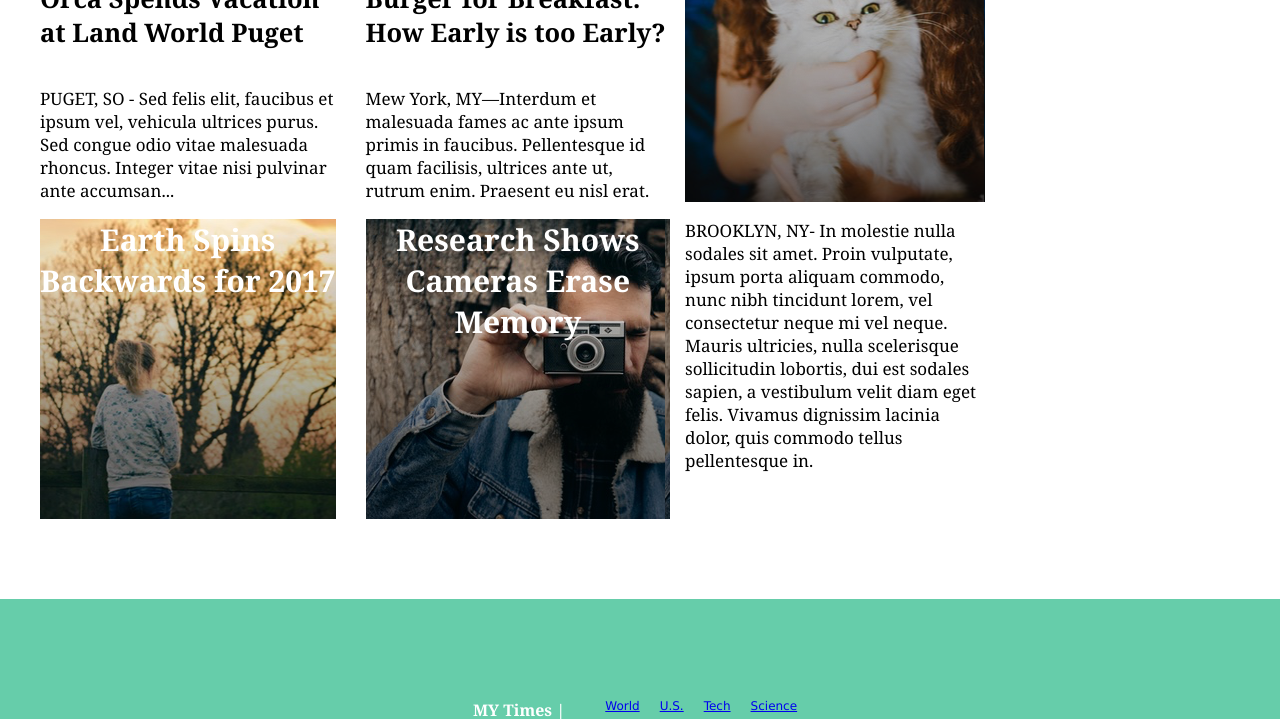
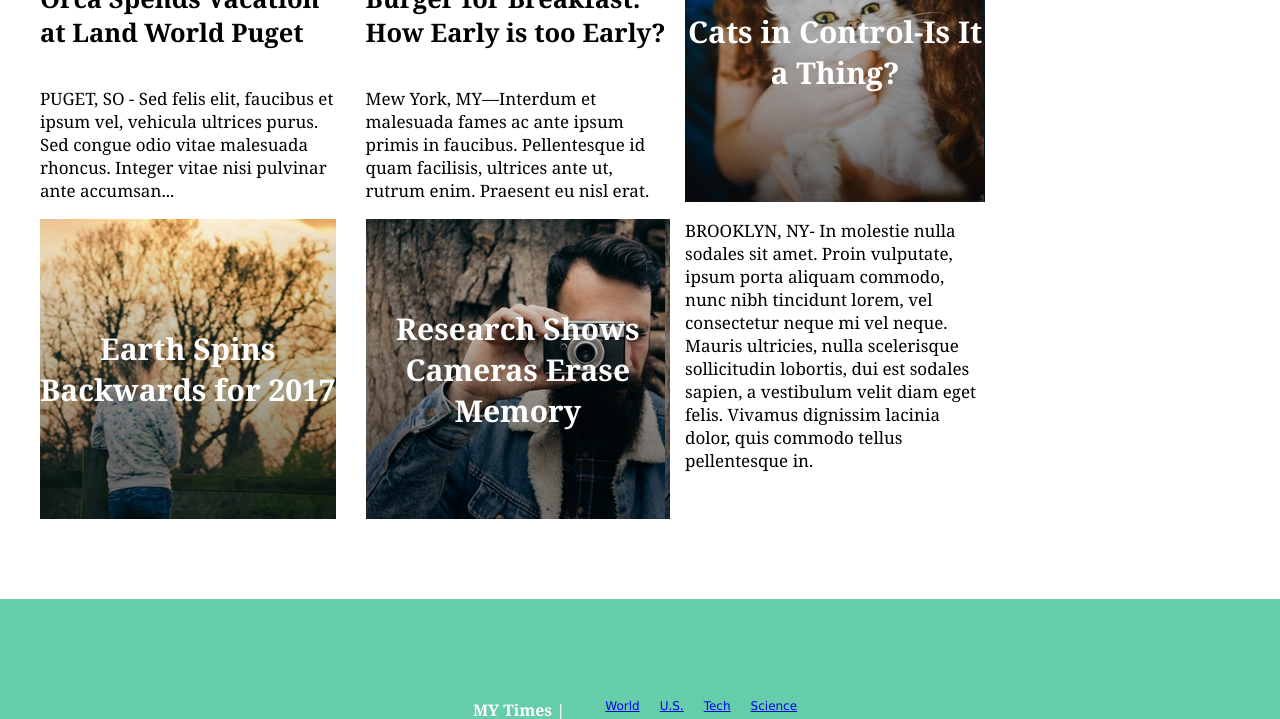
Before and after one commit to zoobereq/mytimes, a plain HTML site: page index.html in a window 1280 px wide. Shown: the part 747-1466 px from the top of the page. Drawn offline with Linux system fonts and the light colour scheme.

Commit message:
Final update

```diff
--- a/index.html
+++ b/index.html
@@ -43,7 +43,7 @@
           <p>WASHINGTON DC- Donec luctus sem augue, rutrum posuere orci aliquam sed. Nam vitae aliquam lectus. Sed tempor tortor est, nec sagittis eros tincidunt sed. Morbi venenatis condimentum sem, vitae sollicitudin turpis pulvinar eget. Morbi pellentesque consectetur mi id auctor. Phasellus tincidunt orci mauris, placerat pharetra urna fringilla vitae. Morbi eget rutrum urna. Cras condimentum augue ut ante sollicitudin interdum. Pellentesque cursus dolor at tincidunt cursus. Vestibulum blandit aliquam felis...</p>
         </div>
         <div class="two">
-          <div class="cat">Cats in Control-Is It a Thing?</div>
+          <div class="cat"><center>Cats in Control-Is It a Thing?</center></div>
           <p>BROOKLYN, NY- In molestie nulla sodales sit amet. Proin vulputate, ipsum porta aliquam commodo, nunc nibh tincidunt lorem, vel consectetur neque mi vel neque. Mauris ultricies, nulla scelerisque sollicitudin lobortis, dui est sodales sapien, a vestibulum velit diam eget felis. Vivamus dignissim lacinia dolor, quis commodo tellus pellentesque in.</p>
         </div>
       </div>
--- a/resources/css/style.css
+++ b/resources/css/style.css
@@ -124,6 +124,7 @@ div.narrow {
   font-weight: bold;
   font-size: 30px;
   color: white;
+  align-items: center;
 }
 
 .large .three p {
@@ -142,6 +143,7 @@ div.narrow {
   font-weight: bold;
   font-size: 30px;
   color: white;
+  align-items: center;
 }
 
 #horizontal {
@@ -161,7 +163,7 @@ div.narrow {
   font-weight: bold;
   font-size: 30px;
   color: white;
-  justify-content: center;
+  align-items: center;
 }
 
 /* third column setup */
```
